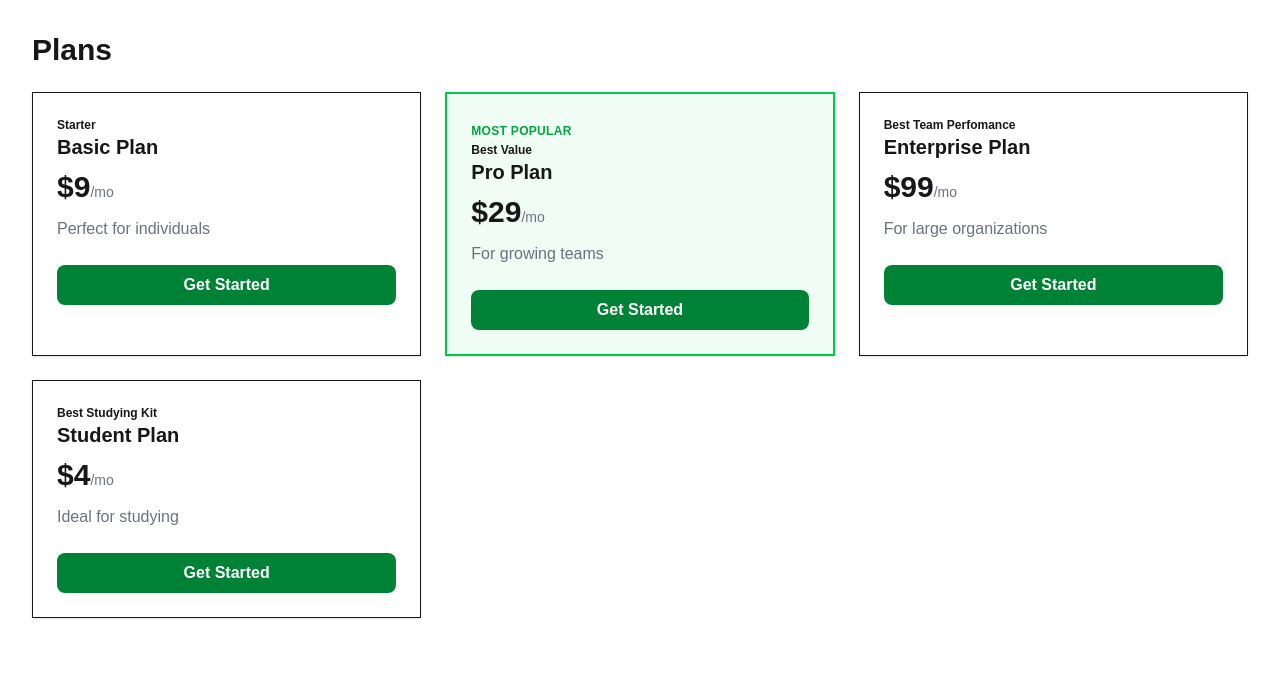
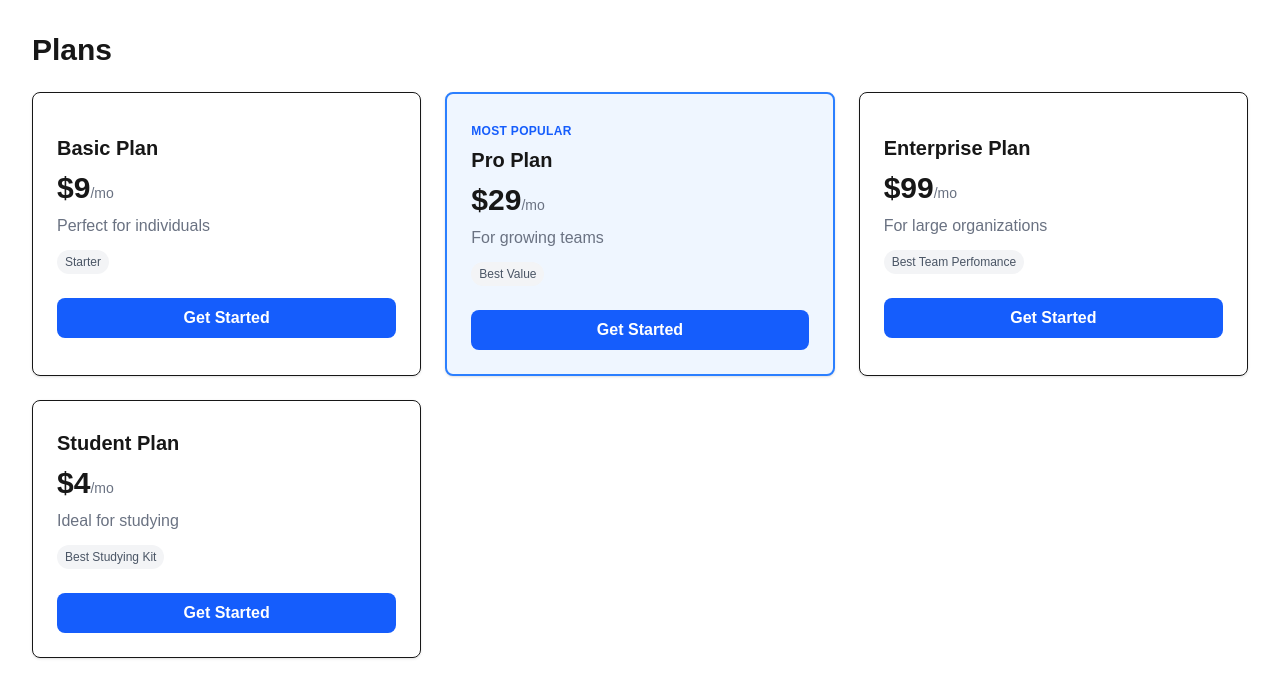
Before and after one commit to ordinarybohdan/my-saas, a Next.js app: page /products in a window 1280 px wide. Shown: the top 698 px of the page. Built offline with nearby package versions, Linux system fonts and the light colour scheme.

Commit message:
day 11 - reusable product card component

```diff
--- a/app/components/Button.js
+++ b/app/components/Button.js
@@ -1,6 +1,6 @@
 export default function Button({label, color = "white"}){
     return(
-        <button className={`rounded-4xl bg-${color} px-6 py-3 text-green-900 font-semibold hover:bg-green-900 hover:text-green-50`}>
+        <button className={`rounded-lg min-w-36 bg-${color} px-6 py-3 text-green-900 font-semibold hover:bg-green-900 hover:text-green-50`}>
             {label}
         </button>
    );
--- /dev/null
+++ b/app/components/ProductCard.js
@@ -0,0 +1,27 @@
+
+
+export default function ProductCard({ product }){
+    return(
+        <div className={`rounded-x1 border rounded-lg p-6  content-center shadow-sm ${product.featured ? "border-blue-500 border-2 bg-blue-50" : "" }`}>
+            {product.featured && (
+                <span className="text-xs font-bold text-blue-600 uppercase tracking-wide">
+                    Most Popular
+                </span>
+            )}
+
+            <h2 className="text-xl font-bold mt-1">{product.name}</h2>
+            <p className="text-3xl font-bold mt-2">
+                ${product.price}
+                <span className="text-sm font-normal text-gray-500">/mo</span>
+            </p>
+            <p className="text-gray-500 mt-2">{product.description}</p>
+            <span className="inline-block mt-3 text-xs bg-gray-100 text-gray-600 px-2 py-1 rounded-full">
+                {product.tag}
+            </span>
+
+            <button className="mt-6 w-full rounded-lg bg-blue-600 py-2 text-white font-semibold hover:bg-blue-700">
+                Get Started
+            </button>
+        </div>
+    );
+}
--- a/app/page.js
+++ b/app/page.js
@@ -2,6 +2,11 @@ import Button from "./components/Button";
 import Link from "next/link";
 import Counter from "./components/useState";
 import Products from "./products/page";
+import ProductCard from "./components/ProductCard";
+
+ const product = [
+        { id: 4, tag: "Best Studying Kit", name: "Student Plan", price: 4, description: "Ideal for studying", featured: false},
+    ];
 
 export default function Home() {
   return (
@@ -11,7 +16,10 @@ export default function Home() {
           The product I am going to build and ship.
         </p>
 
-        <div className="grid bg-transparent p-3 rounded-4xl content-center border border-black">
+
+
+        <div grid-cols-2 gap-4>
+               <div className="grid grid-cols-2 gap-2 bg-transparent p-3 content-center ">
                   <div className="grid gap-3">
                     {/* This is Button Learn More */}
                     <Link href="sending">
@@ -33,8 +41,13 @@ export default function Home() {
                       <Button className="" label="Products"/>
                     </Link>
                   </div>
+                  <div>
+                    {product.map((product) => (
+                        <ProductCard key={product.id} product={product}/>
+                    ))}
                  </div>
-
+            </div>
+          </div>
         <p className="text-sm text-gray-300">
           Presented by OrB.
         </p>
--- a/app/products/page.js
+++ b/app/products/page.js
@@ -1,4 +1,5 @@
 import { turborepoTraceAccess } from "next/dist/build/turborepo-access-trace";
+import ProductCard from "../components/ProductCard";
 
 const products = [
     { id: 1, tag:"Starter", name: "Basic Plan", price: 9, description: "Perfect for individuals", featured: false},
@@ -13,22 +14,7 @@ export default function Products(){
             <h1 className="text-3xl font-bold mb-6">Plans</h1>
             <div className="grid grid-cols-1 gap-6 md:grid-cols-3">
                 {products.map((product) => (
-                    <div
-                        key={product.id}
-                        className={`rounded-x1 border p-6 shadow-sm ${product.featured ? "border-green-500 border-2 bg-green-50" : ""}`}>
-                        {product.featured && (
-                            <span className="text-xs font-bold text-green-600 uppercase tracking-wide">
-                                Most Popular
-                            </span>
-                        )}
-                        <h3 className="text-xs font-bold">{product.tag}</h3>
-                        <h2 className="text-xl font-bold">{product.name}</h2>
-                        <p className="text-3xl font-bold mt-2">${product.price}<span className="text-sm font-normal text-gray-500">/mo</span></p>
-                        <p className="text-gray-500 mt-3">{product.description}</p>
-                        <button className="mt-6 w-full rounded-lg bg-green-700 py-2 text-white font-semibold hover:bg-green-800">
-                            Get Started
-                        </button>
-                    </div>
+                   <ProductCard key={product.id} product={product}/>
                 ))}
             </div>
         </main>
--- a/app/users/page.js
+++ b/app/users/page.js
@@ -1,6 +1,7 @@
 "use client";
 import {useState, useEffect } from "react";
 import Button from "../components/Button";
+import ProductCard from "../components/ProductCard";
 
 export default function Users(){
     const [users, setUsers] = useState([]);
@@ -34,7 +35,7 @@ export default function Users(){
                 className="border rounded-lg px-4 py-2 w-full max-w-md mb-4"
             />
 
-            <div className="flex flex-col gap-4">
+             <div className="grid grid-cols-2 gap-4">
                     { filteredUsers.map((user) => (
                         <div key={user.id} className="rounded-lg border p-4 shadow-sm">
                             <p className="font-semibold text-lg">{user.name}</p>
```
Lines whose indentation alone changed are shown as unchanged.
